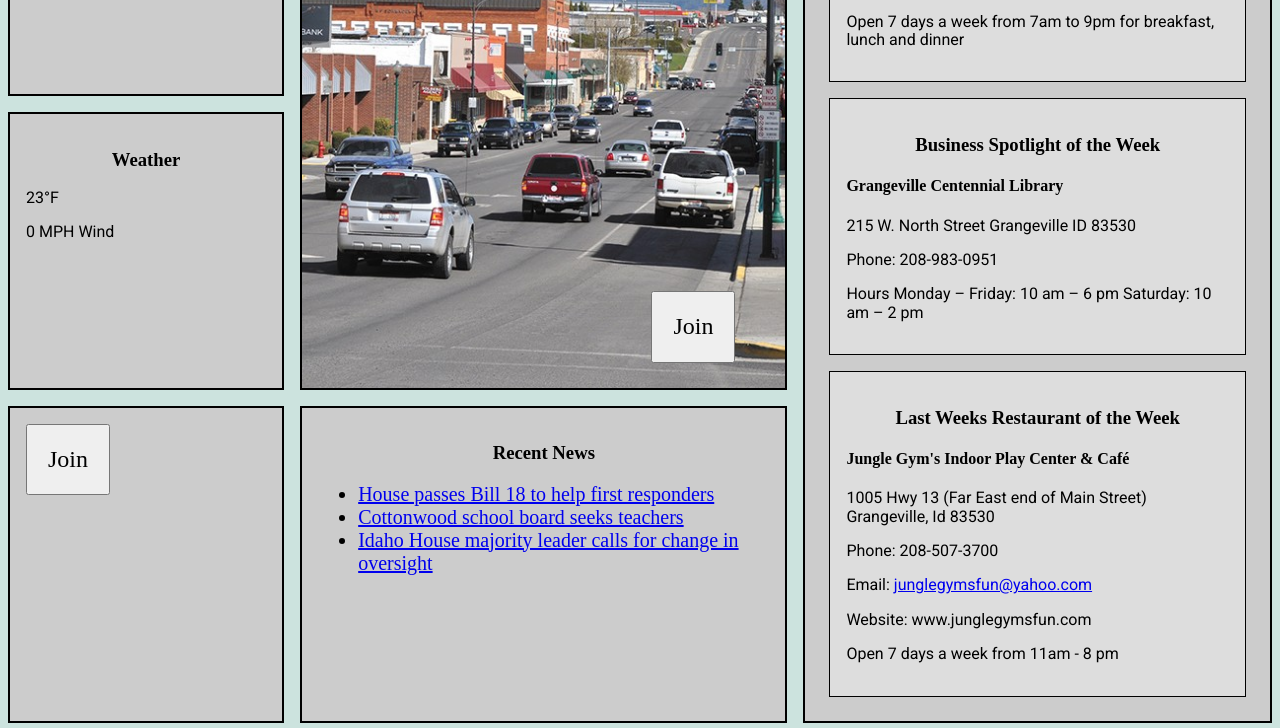
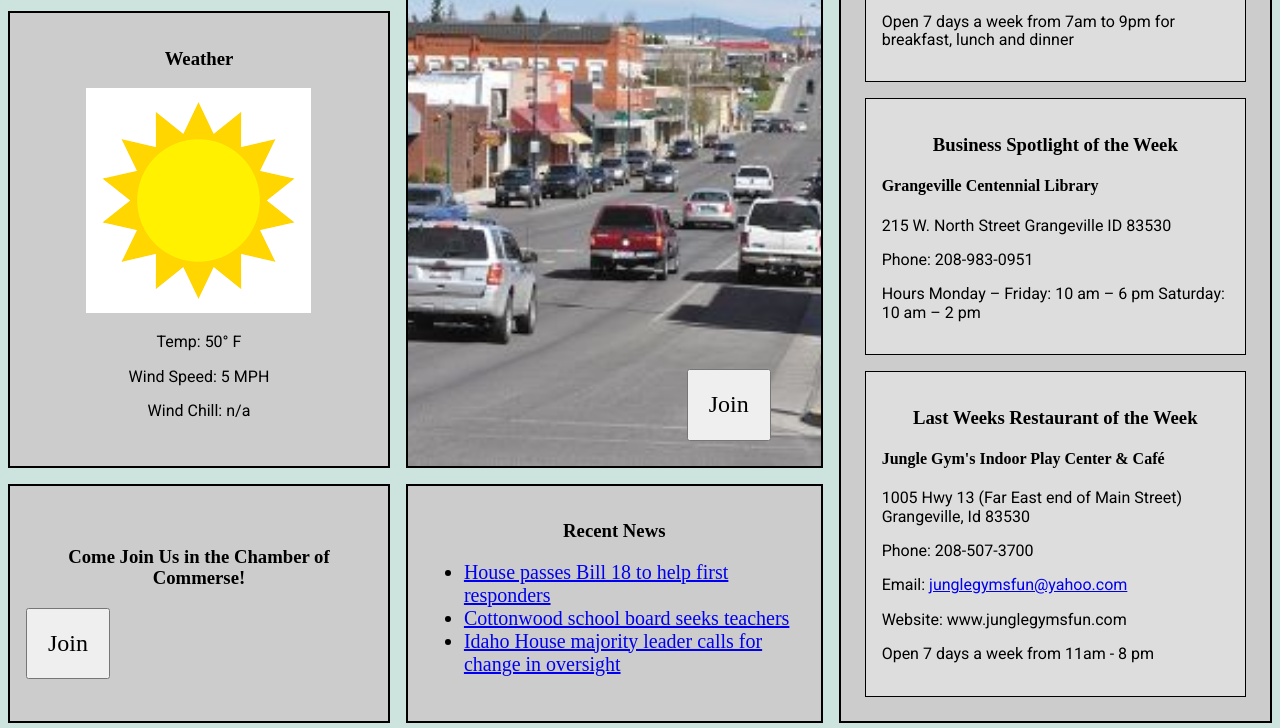
Before and after one commit to calliew927/wdd230, a plain HTML site: page chamber/index.html in a window 1280 px wide. Shown: the part 616-1344 px from the top of the page. Drawn offline with nearby package versions, Linux system fonts and the light colour scheme; a web font is replaced by a local one.

Commit message:
Class Thursday

```diff
--- a/chamber/index.html
+++ b/chamber/index.html
@@ -13,6 +13,7 @@
     <link rel="icon" href="./favicon.ico" >
     <script src='./scripts/site.js' defer></script>
     <script src="./scripts/main.js" defer></script>
+    <script src="./scripts/windchill.js" defer></script>
     <title>Grangeville Chamber of Commerse</title>
 </head>
 <body>
@@ -46,7 +47,11 @@
     </header>
     <main id="main">
         <section id="hero">
-            <img id="hero-photo" src="./images/grangeville.jfif" alt="Grangeville">
+            <picture class="photo-box">
+                    <source media="min-width: 1100px" srcset="./images/grangeville-large.jpg">
+                    <source media="min-width: 600px" srcset="./images/grangeville-medium.jpg">
+                    <img id="hero-photo" src="./images/grangeville-small.jpg" alt="Grangeville">
+            </picture>
             <a href="./join.html"><button type="button" class="join">Join</button></a>
         </section>
         <section id="event">
@@ -58,8 +63,10 @@
         </section>
         <section id="weather">
             <h3 class="title">Weather</h3>
-            <p>23&deg;F</p>
-            <p>0 MPH Wind</p>
+            <img src="./images/sun.png" alt="Sunny">
+            <p>Temp: <span id="temp"></span>&deg; F</p>
+            <p>Wind Speed: <span id="windSpeed"></span> MPH</p>
+            <p>Wind Chill: <span id="windchill"></span></p>
         </section>
         <section id="newsRelease">
             <h3 class="title">Recent News</h3>
@@ -97,6 +104,7 @@
             </div>
         </section>
         <section id="join">
+            <h3 class="title">Come Join Us in the Chamber of Commerse!</h3>
             <a href="./join.html"><button type="button" class="join">Join</button></a>
         </section>
     </main>
--- /dev/null
+++ b/chamber/scripts/windchill.js
@@ -0,0 +1,17 @@
+function showWeather(temp,windspeed) {
+    let tempobj = document.querySelector('#temp');
+    let windobj = document.querySelector('#windSpeed');
+    let windchillobj = document.querySelector('#windchill');
+
+    let chillmsg = 'n/a'
+    if(temp <= 50 && windspeed > 3) {
+        let chill = Math.round((35.74 + (0.6215 * temp)) - (35.75 * Math.pow(windspeed,0.16)));
+        let chillmsg = `${chill}&deg; F`;
+    }
+
+    tempobj.textContent = temp;
+    windobj.textContent = windspeed;
+    windchillobj.innerHTML = chillmsg;
+}
+
+showWeather(50, 5)
--- a/chamber/styles/medium.css
+++ b/chamber/styles/medium.css
@@ -15,4 +15,5 @@
     #spotlight{
         display: flex;
     }
+
 }
--- a/chamber/styles/small.css
+++ b/chamber/styles/small.css
@@ -191,11 +191,13 @@ body {
 
 #weather{
     grid-area: d;
+    text-align: center;
 }
 
 #join{
     grid-area: e;
     display: none;
+    align-content: center;
 }
 
 .join {
```
Also changed, not shown: chamber/images/facebook-logo.png, chamber/images/grangeville-large.jpg (added), chamber/images/grangeville-logo.png, chamber/images/grangeville-medium.jpg (added), chamber/images/grangeville-small.jpg (added), chamber/images/grangeville.jfif (deleted), chamber/images/insta-logo.jpg, chamber/images/linkedin-logo.png, chamber/images/sun.png (added).
